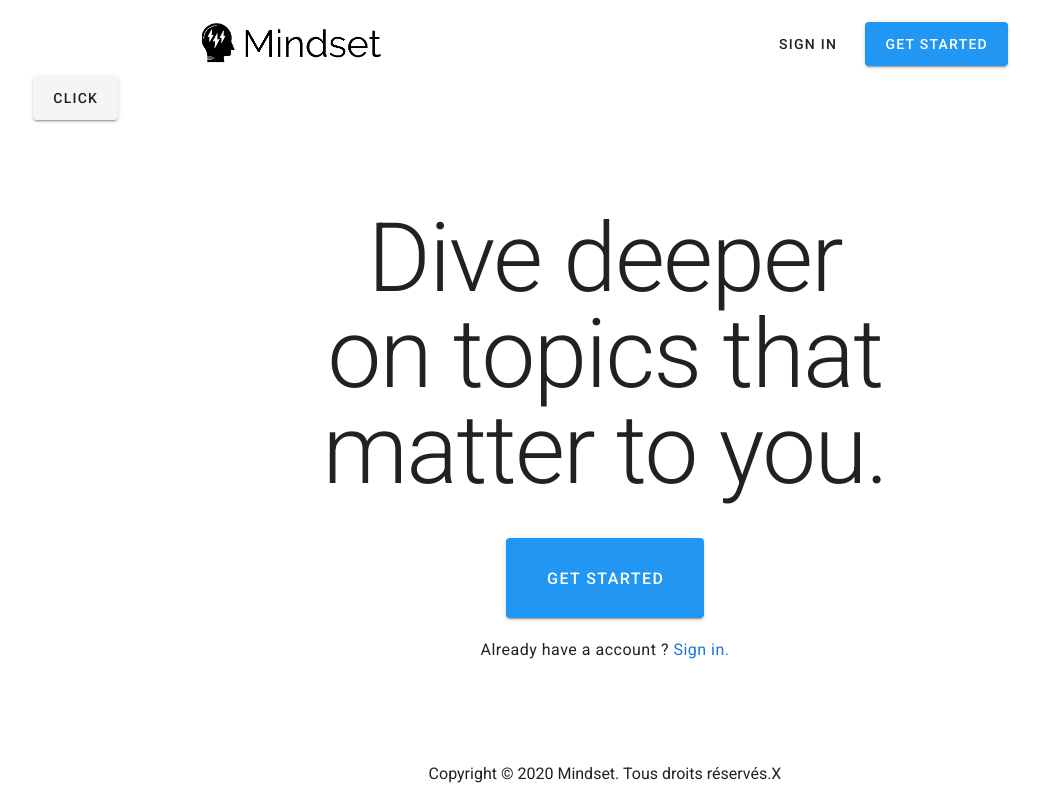
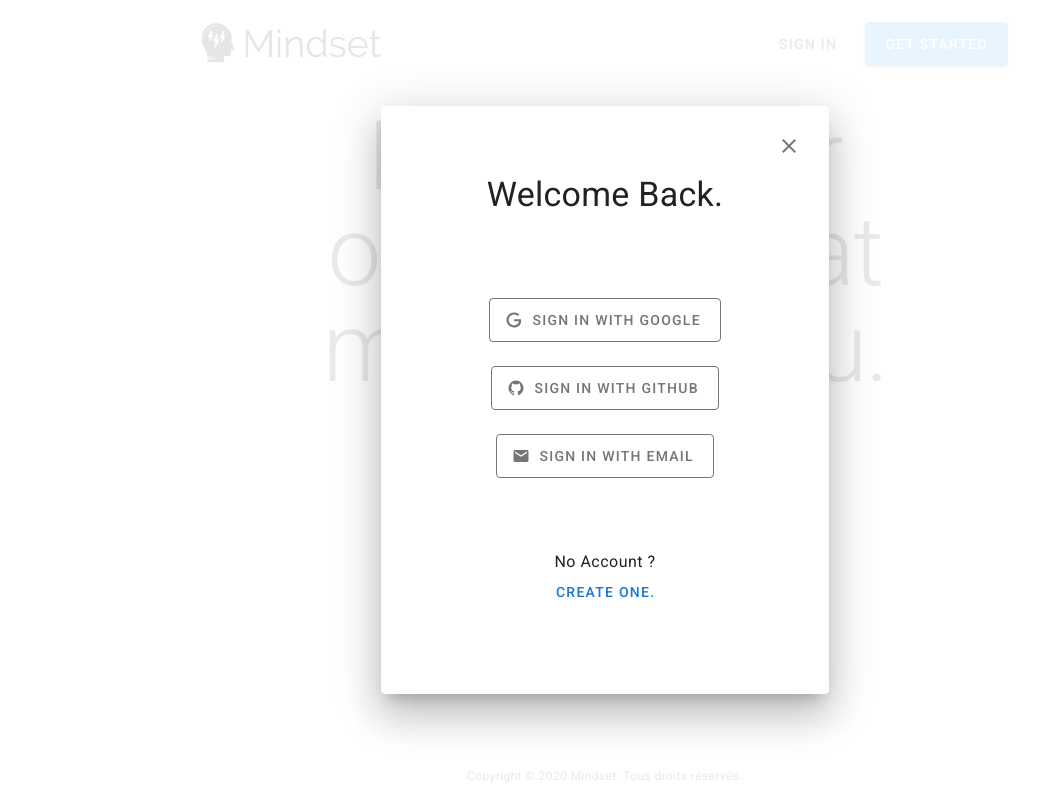
Before and after one commit to abdelmawlaSouat/Mindset, a Vue app in the folder frontend/: page /#/ in a window 1280 px wide. Both pictures are taken after a click on the button "SIGN IN". Shown: the whole page, without its empty margins (35-1075 px from the left). Built offline with nearby package versions, Linux system fonts and the light colour scheme.

Commit message:
MIN-02: add 2 auth dialogs + refactoring code

```diff
--- a/frontend/src/components/AuthenticationDialog.vue
+++ b/frontend/src/components/AuthenticationDialog.vue
@@ -1,25 +1,56 @@
 <template>
 <div>
-    <v-btn large class="mx-2" @click.stop="dialog = true">Click</v-btn>
-     <v-dialog v-model="dialog" width="35%" overlay-opacity="0.9" overlay-color="white">
+     <v-dialog
+      v-model="isOpen"
+      :width="this.$vuetify.breakpoint.mdAndDown ? '60%' : '35%'"
+      :fullscreen="$vuetify.breakpoint.xsOnly ? true : false"
+      overlay-opacity="0.9"
+      overlay-color="white"
+      persistent
+     >
         <v-card height="100%">
-          <v-row  align="center" justify="center" class="ma-0">
-            <v-col cols="12" align="center">
+          <v-row
+            align="center"
+            justify="center"
+            class="ma-0"
+          >
+            <v-col
+              cols="12"
+              align="center">
                   <v-card-actions>
                     <v-spacer></v-spacer>
-                    <v-icon @click="dialog = false" class="ma-2">mdi-close</v-icon>
+                    <v-icon
+                      @click="emitCloseDialog"
+                      class="ma-2"
+                    >
+                      mdi-close
+                    </v-icon>
                   </v-card-actions>
-                  <h3 class="text-h4" >Welcome Back.</h3>
+                  <h3 class="text-h4">
+                    {{ title }}
+                  </h3>
                   <v-card-text class="py-15">
-                    <v-col cols="8" lg="7">
-                      <v-btn outlined large color="grey darken-1" class="my-3"><v-icon left color="">{{ icons.mdiGoogle }}</v-icon> Sign in with Google</v-btn>
-                      <v-btn outlined large color="grey darken-1" class="my-3"><v-icon left>{{ icons.mdiGithub }}</v-icon> Sign in with Github</v-btn>
-                      <v-btn outlined large color="grey darken-1" class="my-3"><v-icon left>{{ icons.mdiEmail }}</v-icon> Sign in with email</v-btn>
-                      <div class="mt-15 text-body-1">
-                        <span>
-                          No account ?
-                          <span class="primary--text">Create one.</span>
-                        </span>
+                    <v-col
+                      class="d-flex flex-column align-center"
+                      cols="8"
+                      lg="7"
+                    >
+                      <v-btn
+                        v-bind="template.buttonsAttrs"
+                        v-for="(button, idx) in template.buttonsList" :key="idx"
+                      >
+                        <v-icon left>{{ button.icon }}</v-icon>
+                        {{ templateName }} with {{ button.value  }}
+                      </v-btn>
+                      <div class="mt-15 text-body-1 d-flex flex-column align-center">
+                        <span>{{ footerSpan }}</span>
+                        <v-btn
+                          @click="changeDialog"
+                          color="primary"
+                          text
+                        >
+                          {{ footerValBtn }}
+                        </v-btn>
                       </div>
                     </v-col>
                   </v-card-text>
@@ -31,18 +62,48 @@
 </template>
 
 <script>
-import { mdiGoogle, mdiGithub, mdiEmail } from '@mdi/js'
-
 export default {
   name: 'AuthenticationDialog',
-  data () {
-    return {
-      icons: {
-        mdiGoogle,
-        mdiGithub,
-        mdiEmail
-      },
-      dialog: false
+  props: {
+    isOpen: {
+      type: Boolean,
+      required: true
+    },
+    template: {
+      type: Object,
+      default: () => {
+        return {}
+      }
+    },
+    templatesList: {
+      type: Object,
+      default: () => {
+        return {}
+      }
+    }
+  },
+  computed: {
+    title () {
+      return this.templatesList[this.template.name] ? this.templatesList[this.template.name].title : ''
+    },
+    templateName () {
+      return this.templatesList[this.template.name] ? this.templatesList[this.template.name].name : ''
+    },
+    footerSpan () {
+      return this.templatesList[this.template.name] ? this.templatesList[this.template.name].footerDiv.span : ''
+    },
+    footerValBtn () {
+      return this.templatesList[this.template.name] ? this.templatesList[this.template.name].footerDiv.btnVal : ''
+    },
+  },
+  methods: {
+    emitCloseDialog () {
+      this.$emit('close-dialog', {
+        isOpen: this.openDialog
+      })
+    },
+    changeDialog () {
+      this.template.name = (this.template.name === 'signUp') ? 'signIn' : 'signUp'
     }
   }
 }
--- a/frontend/src/components/Footer.vue
+++ b/frontend/src/components/Footer.vue
@@ -1,8 +1,10 @@
 <template>
   <v-footer v-bind="attrs">
-      <v-row justify="center" >
-          <span class="py-5">{{ value }}</span>
-      </v-row>
+    <v-row justify="center">
+      <span class="py-5 text-center text-caption">
+        {{ value }}
+      </span>
+    </v-row>
     </v-footer>
 </template>
 
--- a/frontend/src/components/NavBar.vue
+++ b/frontend/src/components/NavBar.vue
@@ -2,11 +2,19 @@
   <v-toolbar flat>
     <v-row align="center" justify="center" justify-sm="space-around">
       <v-toolbar-title>
-        <v-img :src="require('@/assets/' + src)" :alt="alt" width="200" ></v-img>
+        <v-img
+          :src="require('@/assets/' + src)"
+          :alt="alt"
+          width="200"
+        ></v-img>
       </v-toolbar-title>
       <div>
-        <v-btn v-for="(button, idx) in btns" :key="idx" v-bind="button.props"
-               v-show="!$vuetify.breakpoint.xsOnly">
+        <v-btn
+          v-for="(button, idx) in buttonsList" :key="idx"
+          v-bind="button.attrs"
+          v-show="!$vuetify.breakpoint.xsOnly"
+          @click="emitOpenDialog(button)"
+        >
           {{ button.value }}
         </v-btn>
       </div>
@@ -26,9 +34,16 @@ export default {
       type: String,
       required: true
     },
-    btns: {
+    buttonsList: {
       type: Object,
       required: true
+    }
+  },
+  methods: {
+    emitOpenDialog (button) {
+      this.$emit('open-dialog', {
+        name: button.name
+      })
     }
   }
 }
--- a/frontend/src/views/Home.vue
+++ b/frontend/src/views/Home.vue
@@ -1,28 +1,60 @@
 <template>
   <v-container class="home">
-    <NavBar :src="navBar.src" :alt="navBar.alt" :btns="navBar.btns"  />
-    <AuthenticationDialog />
-    <v-row align="center" justify="center" style="height:82vh">
-      <v-col align="center" sm="12" md="8" lg="6">
-        <h1 class="text-h2 text-lg-h1 mb-5">Dive deeper on topics that matter to you.</h1>
+    <NavBar
+      :src="navBar.src"
+      :alt="navBar.alt"
+      :buttonsList="navBar.buttonsList"
+      @open-dialog="openDialog"
+    />
+    <AuthenticationDialog
+      :isOpen="dialog.isOpen"
+      :template="dialog.template"
+      :templatesList="dialog.templatesList"
+      @close-dialog="dialog.isOpen = false"
+    />
+    <v-row
+      align="center"
+      justify="center"
+      style="height:82vh"
+    >
+      <v-col
+        align="center"
+        xs="10" sm="8" lg="6"
+      >
+        <h1 class="text-sm-h2 text-md-h1  mb-5">
+          Dive deeper on topics that matter to you.
+        </h1>
         <v-btn
           v-bind:x-large="!$vuetify.breakpoint.xsOnly ? true : false"
           color="info"
           class="my-5 pa-10"
-        >Get Started</v-btn>
-        <div>
+          @click="openDialog({name: 'signUp'})"
+        >
+          Get Started
+        </v-btn>
+        <div class="my-10 d-flex flex-column align-center">
           <span class="text-body-1 text-lg-body-1">
             Already have a account ?
-            <span class="primary--text">Sign in.</span>
           </span>
+          <v-btn
+            @click="openDialog({name: 'signIn'})"
+            color="primary"
+            text
+          >
+            Sign in.
+          </v-btn>
         </div>
       </v-col>
     </v-row>
-    <Footer :value="footer.value" :attrs="footer.attrs" />
+    <Footer
+      :value="footer.value"
+      :attrs="footer.attrs"
+    />
   </v-container>
 </template>
 
 <script>
+import { mdiGoogle, mdiGithub, mdiEmail } from '@mdi/js'
 import NavBar from '@/components/NavBar.vue'
 import AuthenticationDialog from '@/components/AuthenticationDialog.vue'
 import Footer from '@/components/Footer.vue'
@@ -37,32 +69,87 @@ export default {
       navBar: {
         src: 'full-logo.png',
         alt: 'Mindset Logo',
-        btns: {
+        buttonsList: {
           signInBtn: {
+            name: 'signIn',
             value: 'Sign in',
-            props: {
+            attrs: {
               text: true,
               large: true,
               class: 'mx-2'
             }
           },
           signUpBtn: {
+            name: 'signUp',
             value: 'Get Started',
-            props: {
+            attrs: {
               large: true,
               color: 'info'
             }
           }
         }
       },
+      dialog: {
+        isOpen: false,
+        template: {
+          name: '',
+          buttonsList: {
+            google: {
+              name: 'google',
+              value: 'Google',
+              icon: mdiGoogle
+            },
+            github: {
+              name: 'github',
+              value: 'Github',
+              icon: mdiGithub
+            },
+            email: {
+              name: 'email',
+              value: 'Email',
+              icon: mdiEmail
+            }
+          },
+          buttonsAttrs: {
+            outlined: true,
+            large: true,
+            color: 'grey darken-1',
+            class: 'my-3'
+          }
+        },
+        templatesList: {
+          signIn: {
+            name: 'Sign in',
+            title: 'Welcome Back.',
+            footerDiv: {
+              span: 'No Account ?',
+              btnVal: 'Create One.'
+            }
+          },
+          signUp: {
+            name: 'Sign up',
+            title: 'Join Mindset.',
+            footerDiv: {
+              span: 'Already have an account ?',
+              btnVal: 'Sign In.'
+            }
+          }
+        }
+      },
       footer: {
-        value: 'Copyright © 2020 Mindset. Tous droits réservés.X',
+        value: 'Copyright © 2020 Mindset. Tous droits réservés.',
         attrs: {
           absolute: true,
           color: 'white'
         }
       }
     }
+  },
+  methods: {
+    openDialog (payload) {
+      this.dialog.isOpen = true
+      this.dialog.template.name = payload.name
+    }
   }
 }
 </script>
```
